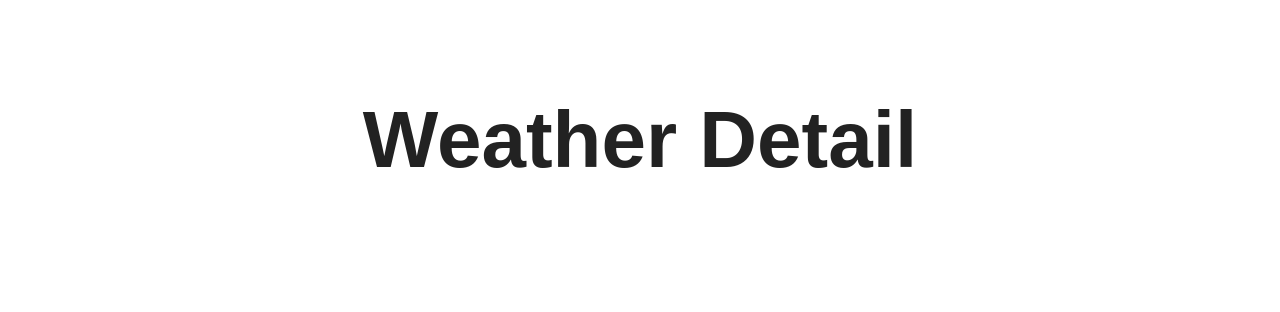
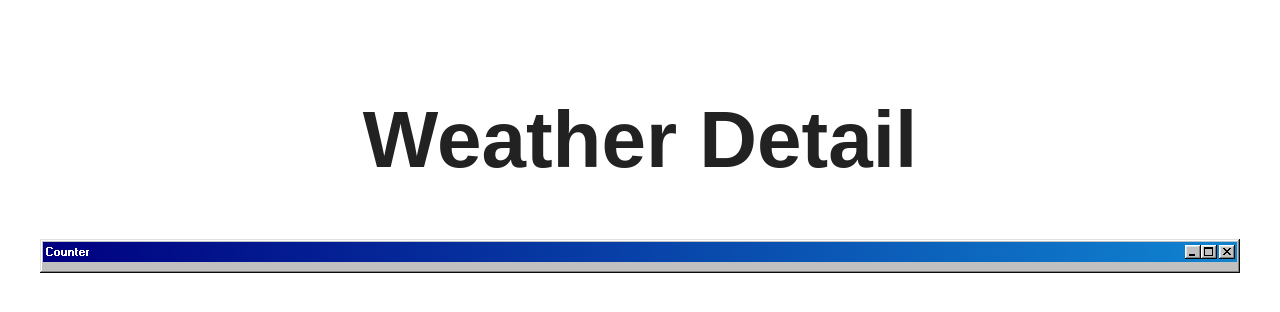
Before and after one commit to andrewkozinski/weather-app, a React (Vite) app: page /weatherDetail in a window 1280 px wide. Shown: the top 312 px of the page. Built offline with nearby package versions, Linux system fonts and the light colour scheme.

Commit message:
Added window display to WeatherDetail.jsx

```diff
--- a/src/Components/WeatherDetail.jsx
+++ b/src/Components/WeatherDetail.jsx
@@ -1,7 +1,32 @@
+import {useParams} from "react-router-dom";
+import React from "react";
+
 const WeatherDetail = () => {
+
+    let params = useParams();
+
+
     return (
         <div>
             <h1>Weather Detail</h1>
+
+
+            <div className="window">
+      <div className="title-bar">
+        <div className="title-bar-text">Counter</div>
+        <div className="title-bar-controls">
+          <button aria-label="Minimize" />
+          <button aria-label="Maximize" />
+          <button aria-label="Close" />
+        </div>
+      </div>
+
+      <div className="window-body">
+      </div>
+    </div>
+
+
+
         </div>
     );
 }
```
